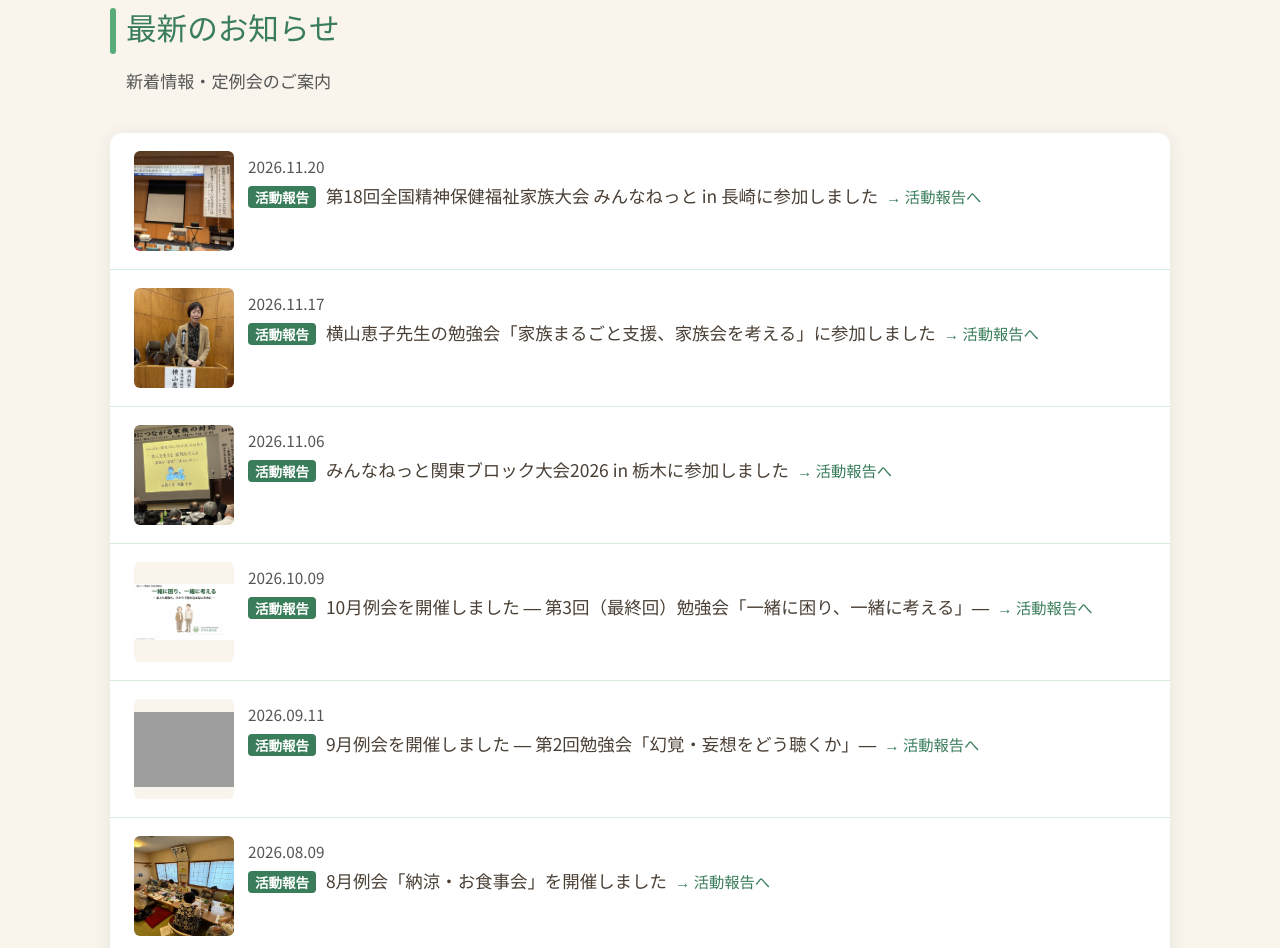
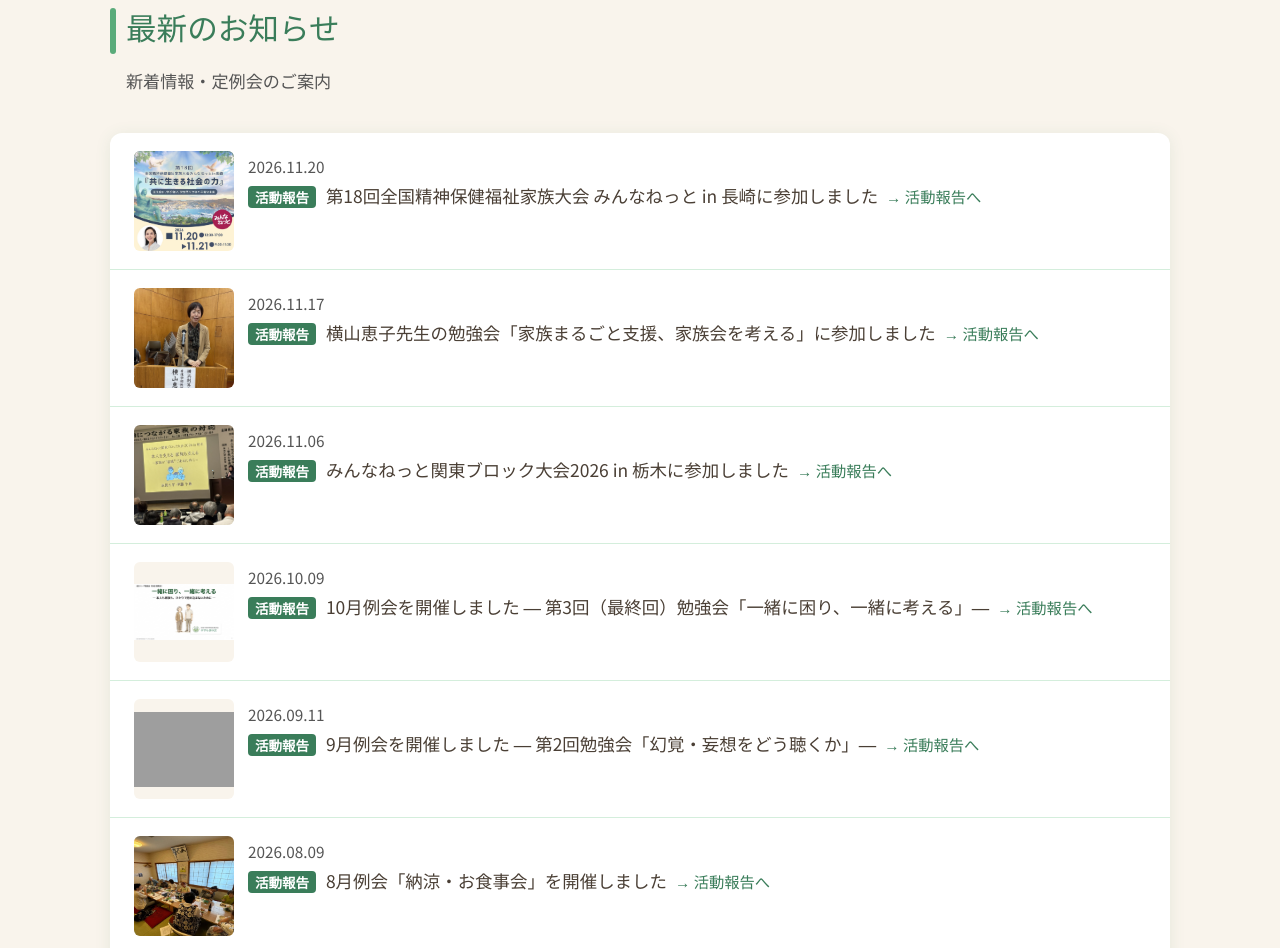
Before and after one commit to uk-support1/yasuragi-no-kai-site, a plain HTML site: page index.html in a window 1280 px wide. Shown: the part 1203-2151 px from the top of the page. Drawn offline with Linux system fonts and the light colour scheme; grey boxes are pictures that could not be loaded; a web font is replaced by a local one.

Commit message:
全国大会 in 長崎の参加報告：パンフレット画像を追加し、トップのサムネイルに使用 (#8)
- images/report/nagasaki2026/ にパンフレット表紙部分とサヘル・ローズ氏の写真（パンフレットから切り抜き）を追加
- トップ「最新のお知らせ」のサムネイルをパンフレット表紙に変更

Co-Authored-By: Claude Opus 5.5 <noreply@anthropic.com>
Claude-Session: https://claude.ai/code/session_01MMpVg3hbufNubbktBh4fYm

```diff
--- a/index.html
+++ b/index.html
@@ -1781,7 +1781,7 @@ main { min-height: 60vh; }
       <div class="news-list mb-24">
         <!-- ★ 新しいお知らせはここに追加 ★ -->
         <div class="news-item" onclick="showReportAndOpenNagasaki2026()" style="cursor:pointer; align-items:flex-start; gap:14px;">
-          <img src="images/report/nagasaki2026/photo_01_hall.jpg" alt="みんなねっと全国大会 in 長崎の会場" style="width:100px; height:100px; object-fit:cover; object-position:70% center; border-radius:6px; flex-shrink:0;">
+          <img src="images/report/nagasaki2026/flyer.jpg" alt="みんなねっと全国大会 in 長崎 パンフレット" style="width:100px; height:100px; object-fit:cover; object-position:center top; border-radius:6px; flex-shrink:0;">
           <div>
             <div class="news-date">2026.11.20</div>
             <div class="news-title">
```
Also changed, not shown: images/report/nagasaki2026/flyer.jpg (added), images/report/nagasaki2026/sahel_rose.jpg (added).
